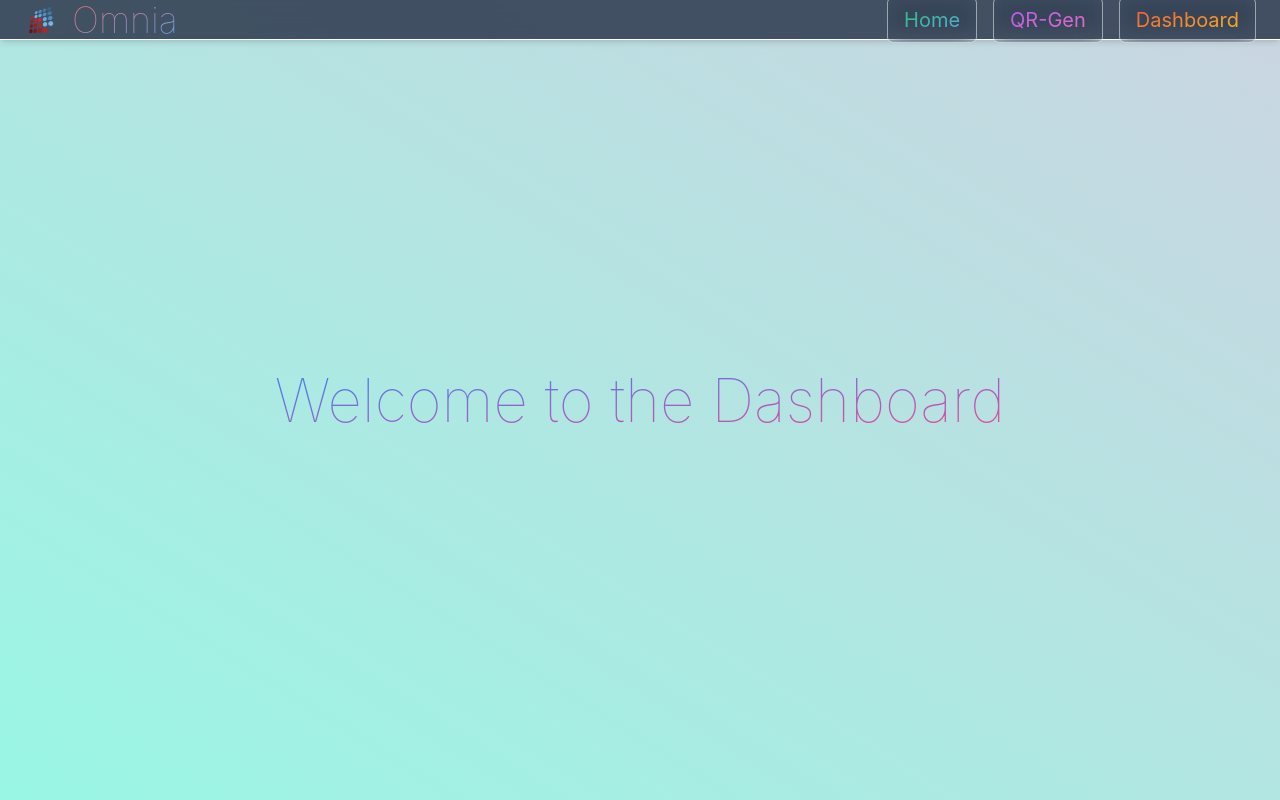
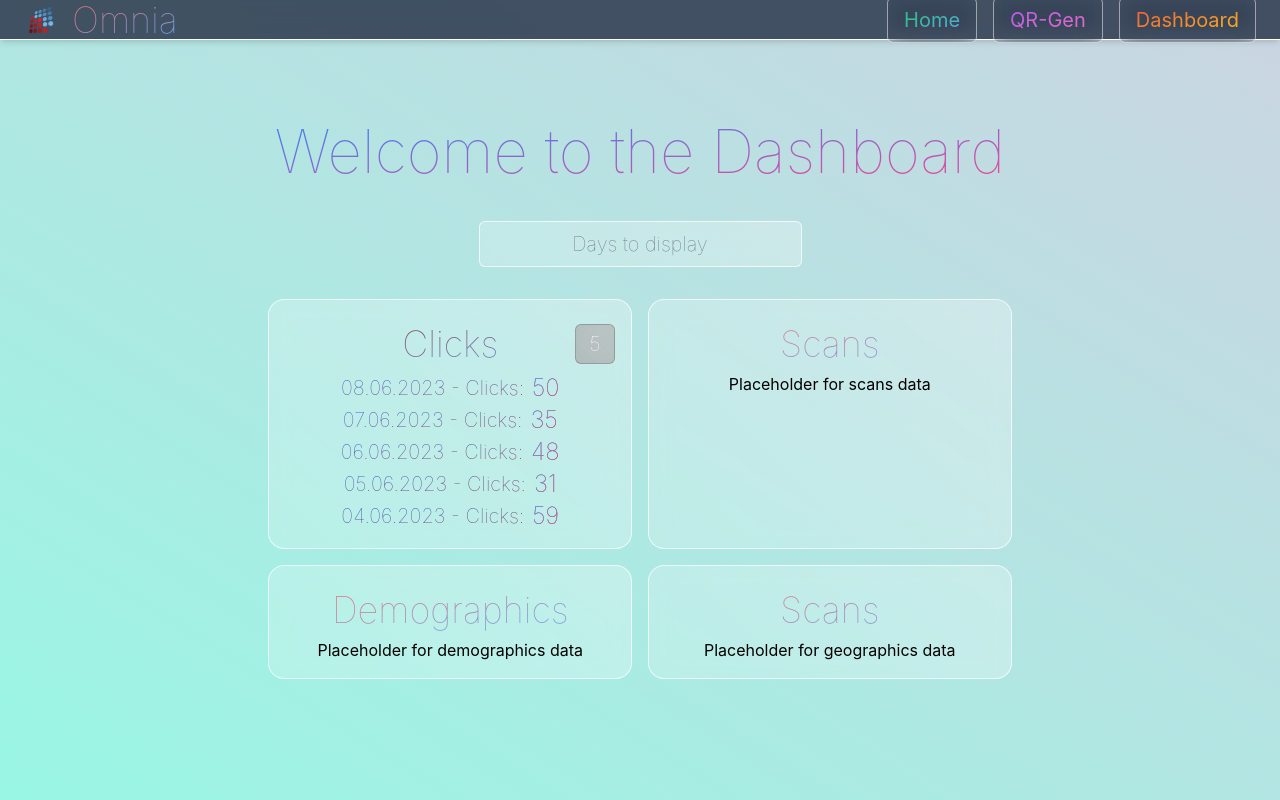
Before and after one commit to FredrikHaugen/qr, a React (Create React App) app: page /dashboard in a window 1280 px wide. Built offline with nearby package versions, Linux system fonts and the light colour scheme.

Commit message:
Update on cards

```diff
--- /dev/null
+++ b/src/components/ClicksCard.jsx
@@ -0,0 +1,79 @@
+import React, { useState, useEffect } from 'react';
+
+function generateClicksData(days) {
+  const data = [];
+  for (let i = 0; i < days; i++) {
+    const date = new Date();
+    date.setDate(date.getDate() - i);
+    data.push({
+      date,
+      clicks: Math.floor(Math.random() * 100) // Replace this with real clicks data
+    });
+  }
+  return data;
+}
+
+function ClicksCard() {
+  const [days, setDays] = useState(5);
+  const [inputValue, setInputValue] = useState(5);
+  const [clicksData, setClicksData] = useState([]);
+
+  useEffect(() => {
+    setClicksData(generateClicksData(days));
+  }, [days]);
+
+  const displayDate = (date) => {
+    return `${("0" + date.getDate()).slice(-2)}.${("0" + (date.getMonth() + 1)).slice(-2)}.${date.getFullYear()}`;
+  }
+
+  const handleInputChange = (event) => {
+    setInputValue(event.target.value);
+  }
+
+  const handleKeyDown = (event) => {
+    if (event.key === 'Enter') {
+      const value = parseInt(inputValue, 10);
+      if (value >= 1 && value <= 10) {
+        setDays(value);
+      }
+    }
+  }
+
+  return (
+    <div className="rounded-2xl px-12 py-4 text-center relative"
+      style={{
+        backdropFilter: 'blur(10px)',
+        backgroundColor: 'rgba(255,255,255,0.15)',
+        border: '1px solid rgba(255,255,255,0.7)',
+        backgroundImage: 'linear-gradient(45deg, rgba(255,255,255,0.05), rgba(255,255,255,0.15))',
+      }}
+    >
+      <h1 className='text-transparent py-2 bg-clip-text bg-gradient-to-br from-red-800 to-blue-400 text-4xl font-thin'>
+      Clicks
+      </h1>
+      <div className='absolute top-4 right-4 py-2'>
+        <input type='text' value={inputValue} onChange={handleInputChange} onKeyDown={handleKeyDown}
+        className='rounded-md px-2 text-white text-xl font-thin appearance-none'
+        style={{
+          backdropFilter: 'blur(10px)',
+          backgroundColor: 'rgba(150,150,150,0.6)',
+          border: '1px solid rgba(100,100,100,0.4)',
+          backgroundImage: 'linear-gradient(45deg, rgba(255,255,255,0.05), rgba(255,255,255,0.15))',
+          width: '40px',
+          height: '40px',
+          textAlign: 'center'
+        }}
+        />
+      </div>
+      <div>
+        {clicksData.map(({ date, clicks }) => (
+          <p key={date} className='flex items-center justify-center text-transparent bg-clip-text bg-gradient-to-br to-red-800 from-blue-600 text-xl font-thin'>
+            {displayDate(date)} - Clicks: <span className='ml-2 text-transparent bg-clip-text bg-gradient-to-br from-blue-400 to-pink-500 text-2xl font-thin'>{clicks}</span>
+          </p>
+        ))}
+      </div>
+    </div>
+  );
+}
+
+export default ClicksCard;
--- a/src/components/Dashboard.jsx
+++ b/src/components/Dashboard.jsx
@@ -1,13 +1,41 @@
-import React from 'react'
+import React, { useState } from 'react';
+import ClicksCard from './ClicksCard';
+import ScansCard from './ScansCard';
+import DemographicsCard from './DemographicsCard';
+import GeographicsCard from './GeographicsCard';
 
 function Dashboard() {
+  const [days, setDays] = useState(5);
+
+  const handleInputChange = (event) => {
+    const value = parseInt(event.target.value, 10);
+    if (value >= 1 && value <= 10) {
+      setDays(value);
+    }
+  };
+
   return (
-    <div className='h-screen w-screen bg-gradient-to-tr from-teal-200 to-slate-300 flex items-center justify-center'>
-      <h1 className='text-transparent bg-clip-text bg-gradient-to-br from-blue-500 to-pink-500 text-6xl font-thin'>
+    <div className='h-screen w-screen bg-gradient-to-tr from-teal-200 to-slate-300 flex flex-col items-center justify-center p-10'>
+      <h1 className='text-transparent bg-clip-text bg-gradient-to-br from-blue-500 to-pink-500 text-6xl font-thin mb-10'>
         Welcome to the Dashboard
       </h1>
+      <input type='text' placeholder='Days to display' onChange={handleInputChange}
+        className='rounded-md mb-8 text-xl font-thin appearance-none text-center'
+        style={{
+          backdropFilter: 'blur(10px)',
+          backgroundColor: 'rgba(255,255,255,0.15)',
+          border: '1px solid rgba(255,255,255,0.7)',
+          backgroundImage: 'linear-gradient(45deg, rgba(255,255,255,0.05), rgba(255,255,255,0.15))',
+        }}
+      />
+      <div className='grid grid-cols-2 gap-4'>
+        <ClicksCard days={days} />
+        <ScansCard days={days} />
+        <DemographicsCard days={days} />
+        <GeographicsCard days={days} />
+      </div>
     </div>
   )
 }
 
-export default Dashboard
+export default Dashboard;
--- /dev/null
+++ b/src/components/DemographicsCard.jsx
@@ -0,0 +1,20 @@
+import React from 'react';
+
+function DemographicsCard() {
+  return (
+    <div className="rounded-2xl px-12 py-4 text-center"
+      style={{
+        backdropFilter: 'blur(10px)',
+        backgroundColor: 'rgba(255,255,255,0.15)',
+        border: '1px solid rgba(255,255,255,0.7)',
+        backgroundImage: 'linear-gradient(45deg, rgba(255,255,255,0.05), rgba(255,255,255,0.15))',
+      }}
+    >
+      <h1 className='text-transparent py-2 bg-clip-text bg-gradient-to-br from-red-400 to-blue-400 text-4xl font-thin'>
+      Demographics</h1>
+      <p>Placeholder for demographics data</p>
+    </div>
+  );
+}
+
+export default DemographicsCard;
--- /dev/null
+++ b/src/components/GeographicsCard.jsx
@@ -0,0 +1,20 @@
+import React from 'react';
+
+function GeographicsCard() {
+  return (
+    <div className="rounded-2xl px-12 py-4 text-center"
+      style={{
+        backdropFilter: 'blur(10px)',
+        backgroundColor: 'rgba(255,255,255,0.15)',
+        border: '1px solid rgba(255,255,255,0.7)',
+        backgroundImage: 'linear-gradient(45deg, rgba(255,255,255,0.05), rgba(255,255,255,0.15))',
+      }}
+    >
+      <h1 className='text-transparent py-2 bg-clip-text bg-gradient-to-br from-red-400 to-blue-400 text-4xl font-thin'>
+      Scans</h1>
+      <p>Placeholder for geographics data</p>
+    </div>
+  );
+}
+
+export default GeographicsCard;
--- /dev/null
+++ b/src/components/ScansCard.jsx
@@ -0,0 +1,20 @@
+import React from 'react';
+
+function ScansCard() {
+  return (
+    <div className="rounded-2xl px-12 py-4 text-center"
+      style={{
+        backdropFilter: 'blur(10px)',
+        backgroundColor: 'rgba(255,255,255,0.15)',
+        border: '1px solid rgba(255,255,255,0.7)',
+        backgroundImage: 'linear-gradient(45deg, rgba(255,255,255,0.05), rgba(255,255,255,0.15))',
+      }}
+    >
+      <h1 className='text-transparent py-2 bg-clip-text bg-gradient-to-br from-red-400 to-blue-400 text-4xl font-thin'>
+      Scans</h1>
+      <p>Placeholder for scans data</p>
+    </div>
+  );
+}
+
+export default ScansCard;
```
